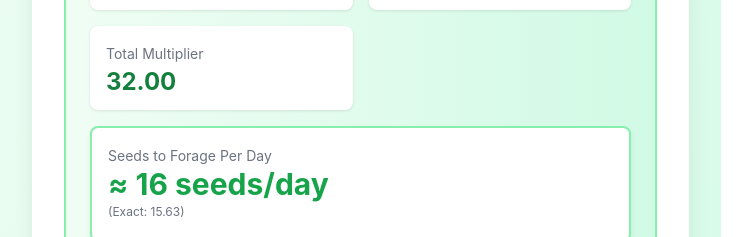
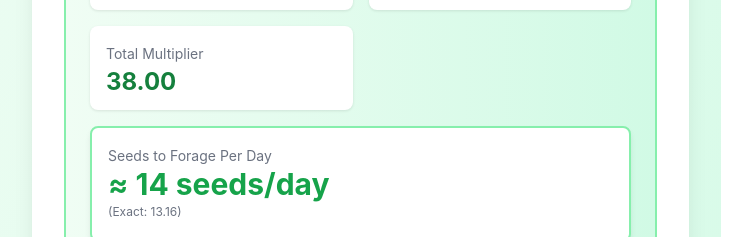
Before and after one commit to JensVL96/stardew-qi-calculator, a React (Vite) app: page / in a window 1280 px wide. Shown: the part 715-952 px from the top of the page, without its empty margins (0-752 px from the left). Built offline with nearby package versions, Linux system fonts and the light colour scheme.

Commit message:
Trying fix for daysRemaining

```diff
--- a/src/App.tsx
+++ b/src/App.tsx
@@ -33,7 +33,7 @@ const StardewCropCalculator = () => {
       let daysRemaining = foragingDay;
       let multiplier = 1;
 
-      while (daysRemaining > growthTime) {
+      while (daysRemaining >= growthTime) {
         daysRemaining -= growthTime;
         multiplier *= seedMultiplier;
       }
```
